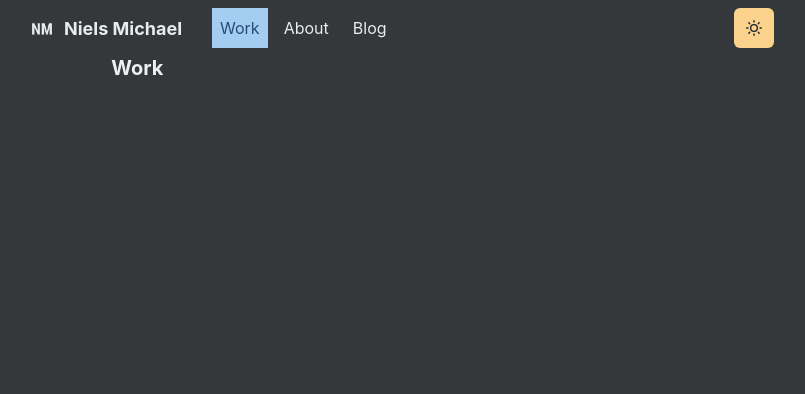
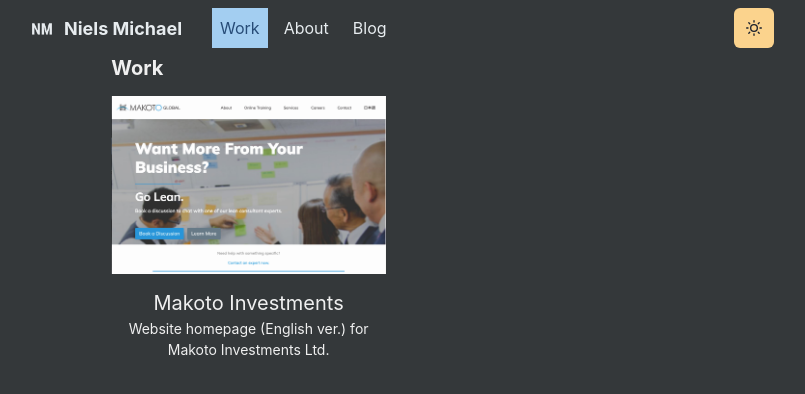
Before and after one commit to nielsmichael/niels-homepage, a Next.js app: page /work in a window 1280 px wide. Shown: the top 394 px of the page, without its empty margins (242-1047 px from the left). Built offline with nearby package versions, Linux system fonts and the light colour scheme.

Commit message:
Add Makoto site to work page

```diff
--- a/components/grid-link.js
+++ b/components/grid-link.js
@@ -1,6 +1,6 @@
 import NextLink from 'next/link'
 import Image from 'next/image'
-import { Box, Text, LinkBox, LinkOverlay, LinkBox } from '@chakra-ui/react'
+import { Box, Text, LinkBox, LinkOverlay } from '@chakra-ui/react'
 import { Global } from '@emotion/react'
 
 export const GridItem = ({ children, href, title, thumbnail }) => (
@@ -20,7 +20,23 @@
     <NextLink href={`/work/${id}`}>
       <LinkBox cursor='pointer'>
         <Image src={thumbnail} alt={title} className='grid-item-thumbnail' placeholder='blur' />
+        <LinkOverlay href={`/work/${id}`} >
+          <Text mt={2} fontSize={20}>
+            {title}
+          </Text>
+        </LinkOverlay>
+        <Text fontSize={14}>{children}</Text>
       </LinkBox>
     </NextLink>
   </Box>
 )
+
+export const GridItemStyle = () => (
+  <Global
+    styles={`
+      .grid-item-thumbnail {
+        border-radius: 12px;
+      }
+    `}
+  />
+)
--- a/pages/work.js
+++ b/pages/work.js
@@ -1,11 +1,28 @@
 import { Container, Heading, SimpleGrid, Divider } from '@chakra-ui/react'
 
 import Section from '../components/section'
+import { WorkGridItem } from '../components/grid-link'
+import makotoThumb from '../public/img/work/makoto-investments.png'
 
 const Work = () => {
   return (
     <Container>
-      <Heading as='h2' fontSize={20} mb={4}>Work</Heading>
+      <Heading as="h2" fontSize={20} mb={4}>
+        Work
+      </Heading>
+
+      <SimpleGrid columns={[1, 1, 2]} gap={6}>
+        <Section>
+          <WorkGridItem
+            id="makotoInvestments"
+            title="Makoto Investments"
+            thumbnail={makotoThumb}
+          >
+            Website homepage (English ver.) for Makoto Investments Ltd.
+          </WorkGridItem>
+        </Section>
+
+      </SimpleGrid>
     </Container>
   )
 }
```
Also changed, not shown: public/img/work/makoto-investments.png (added).
